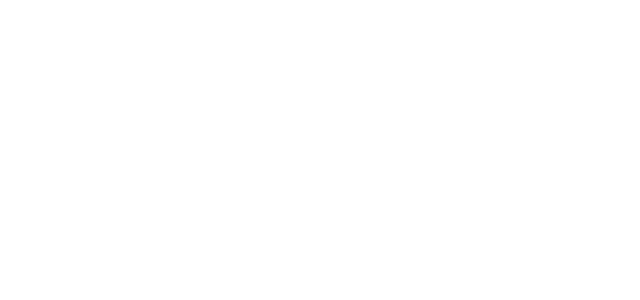
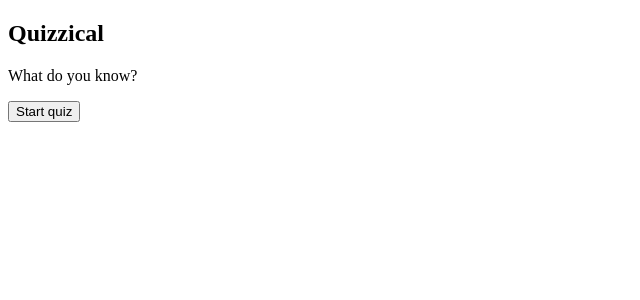
Before and after one commit to Davsan88/quizzical-react, a React (Vite) app: page / in a window 1280 px wide. Shown: the top 300 px of the page, without its empty margins (0-640 px from the left). Built offline with nearby package versions, Linux system fonts and the light colour scheme.

Commit message:
feat: add quiz start screen

```diff
--- a/src/App.jsx
+++ b/src/App.jsx
@@ -1,13 +1,25 @@
 import { useState } from 'react'
 import './App.css'
+import StartScreen from './components/StartScreen'
 
 function App() {
 
+  const [screenStatus, setScreenStatus] = useState('intro')
+  const intro = screenStatus === 'intro'
+
+
+  const handleStartQuiz = () => {
+    setScreenStatus('playing')
+  }
 
   return (
-    <>
-
-    </>
+    <main>
+      {intro ?
+        <StartScreen
+          onStartQuiz={handleStartQuiz}
+        /> : screenStatus
+      }
+    </main>
   )
 }
 
--- /dev/null
+++ b/src/components/StartScreen.jsx
@@ -0,0 +1,22 @@
+const StartScreen = ({ onStartQuiz }) => {
+
+
+    return (
+        <section>
+            <h1 className="start-screen-header">
+                Quizzical
+            </h1>
+            <p className="start-screen-text">
+                What do you know?
+            </p>
+            <button
+                className="start-screen-button"
+                onClick={onStartQuiz}
+            >
+                Start quiz
+            </button>
+        </section>
+    )
+}
+
+export default StartScreen
```
